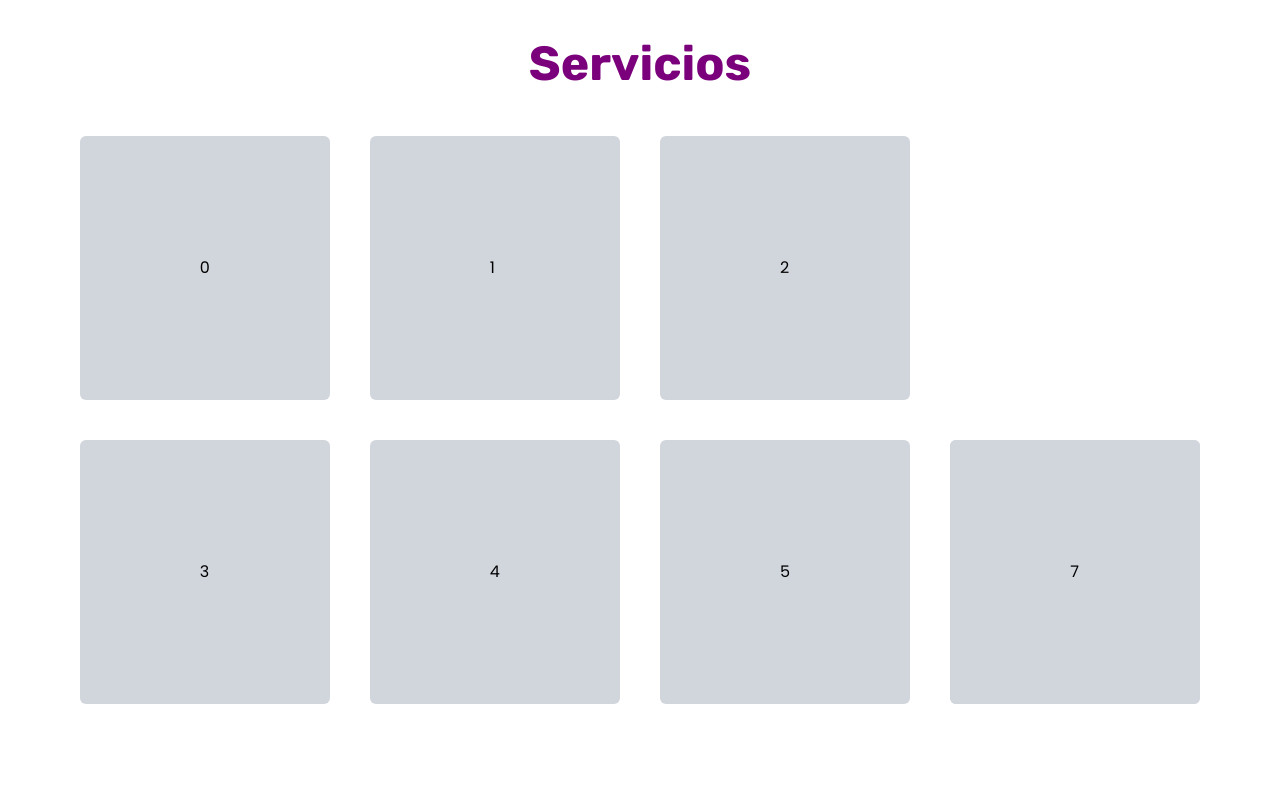
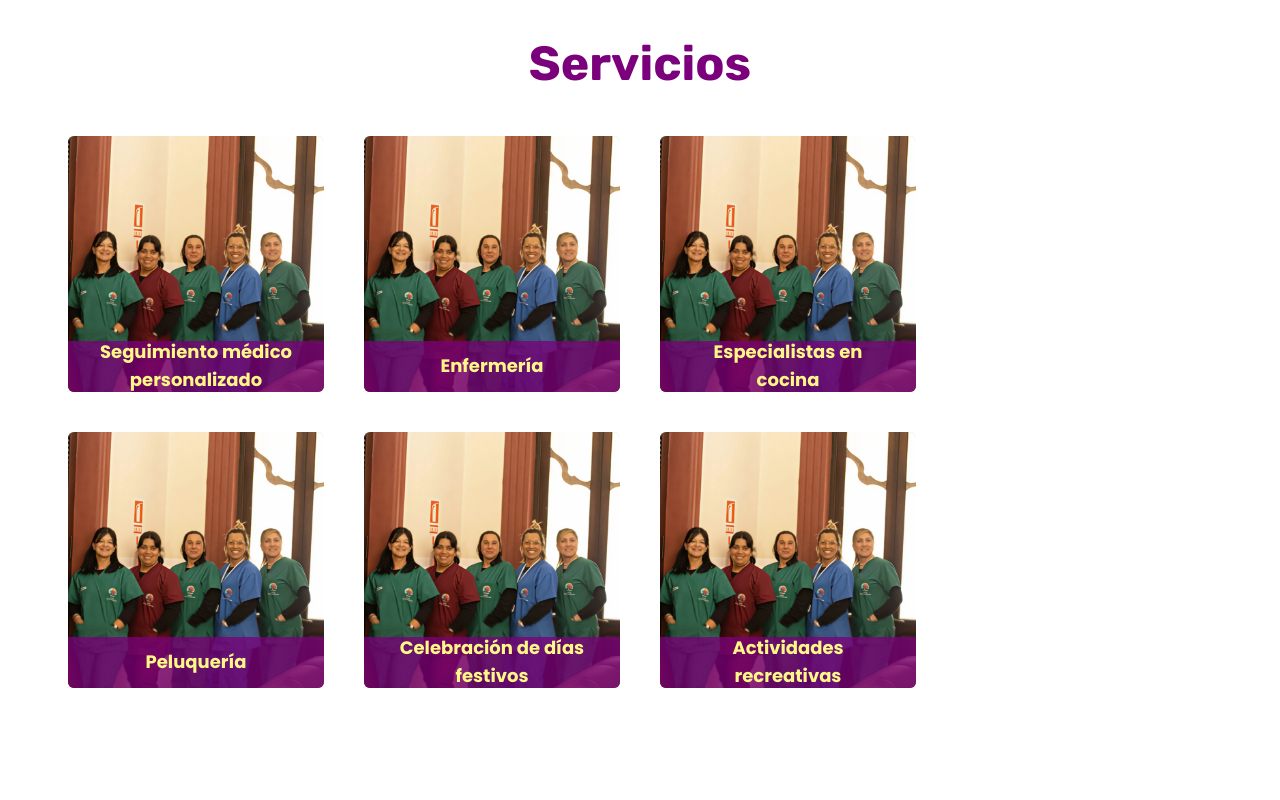
Before and after one commit to sofowest/luzyvida-landing, a React (Vite) app: page / in a window 1280 px wide. Shown: the part 1600-2400 px from the top of the page. Before the commit the page ends 2360 px from the top, so only its background shows below. Built offline with nearby package versions, Linux system fonts and the light colour scheme.

Commit message:
Enhance services section and add pricing to HomePage
Replaces placeholder service cards with detailed cards featuring images and descriptions. Adds a new 'Pricing' section with a heading, description, and call-to-action button.

```diff
--- a/src/pages/HomePage.jsx
+++ b/src/pages/HomePage.jsx
@@ -51,17 +51,56 @@ function HomePage() {
       <article className="flex items-center justify-center bg-[--secondary-color]">
         <section className='flex flex-col items-center justify-center w-full h-full py-10'>
           <h2 className="text-5xl font-bold font-(family-name:--font-rubik) text-[var(--primary-color)] h-[10dvh]">Servicios</h2>
-          <div class="grid grid-cols-1 gap-5 m-4 grid-rows-14 md:grid-cols-4 md:grid-rows-6 md:gap-10">
-            <div class="col-start-1 row-start-1 row-span-2 md:col-start-1 md:row-start-1 md:col-span-1 md:row-span-3 bg-gray-300 rounded-md p-[15vh]">0</div>
-            <div class="col-start-1 row-start-3 row-span-2 md:col-start-2 md:row-start-1 md:col-span-1 md:row-span-3 bg-gray-300 rounded-md p-[15vh]">1</div>
-            <div class="col-start-1 row-start-5 row-span-2 md:col-start-3 md:row-start-1 md:col-span-1 md:row-span-3 bg-gray-300 rounded-md p-[15vh]">2</div>
-            <div class="col-start-1 row-start-7 row-span-2 md:col-start-1 md:row-start-4 md:col-span-1 md:row-span-3 bg-gray-300 rounded-md p-[15vh]">3</div>
-            <div class="col-start-1 row-start-9 row-span-2 md:col-start-2 md:row-start-4 md:col-span-1 md:row-span-3 bg-gray-300 rounded-md p-[15vh]">4</div>
-            <div class="col-start-1 row-start-11 row-span-2 md:col-start-3 md:row-start-4 md:col-span-1 md:row-span-3 bg-gray-300 rounded-md p-[15vh]">5</div>
-            <div class="col-start-1 row-start-13 row-span-2 md:col-start-4 md:row-start-4 md:col-span-1 md:row-span-3 bg-gray-300 rounded-md p-[15vh]">6</div>
-            <div class="col-start-1 row-start-15 row-span-2 md:col-start-4 md:row-start-4 md:col-span-1 md:row-span-3 bg-gray-300 rounded-md p-[15vh]">7</div>
+          <div class="grid grid-cols-1 gap-5 m-4 grid-rows-10 md:grid-cols-4 md:grid-rows-6 md:gap-10">
+            <div class="w-[80vw] h-[40vh] col-start-1 row-start-1 row-span-2 md:w-[20vw] md:h-[20vw] md:col-start-1 md:row-start-1 md:col-span-1 md:row-span-3 bg-gray-300 rounded-md relative">
+              <img src="/imgs/vento-img-inicio-1.webp" alt="Empleadas de Luz Y Vida posando para una foto en conjunto" className="w-full h-full object-cover rounded-md"/>
+              <section className="absolute bottom-0 h-[20%] bg-[#7b007bc0] bg-opacity-70 w-full text-center text-[var(--secondary-color)] rounded-b-md flex items-center justify-center">
+                <h3 className="text-lg font-bold w-50">Seguimiento médico personalizado</h3>
+              </section>
+            </div>
+            <div class="w-[80vw] h-[40vh] col-start-1 row-start-3 row-span-2 md:w-[20vw] md:h-[20vw] md:col-start-2 md:row-start-1 md:col-span-1 md:row-span-3 bg-gray-300 rounded-md relative">
+              <img src="/imgs/vento-img-inicio-1.webp" alt="Empleadas de Luz Y Vida posando para una foto en conjunto" className="w-full h-full object-cover rounded-md"/>
+              <section className="absolute bottom-0 h-[20%] bg-[#7b007bc0] bg-opacity-70 w-full text-center text-[var(--secondary-color)] rounded-b-md flex items-center justify-center">
+                <h3 className="text-lg font-bold w-50">Enfermería</h3>
+              </section>
+            </div>
+            <div class="w-[80vw] h-[40vh] col-start-1 row-start-5 row-span-2 md:w-[20vw] md:h-[20vw] md:col-start-3 md:row-start-1 md:col-span-1 md:row-span-3 bg-gray-300 rounded-md relative">
+              <img src="/imgs/vento-img-inicio-1.webp" alt="Empleadas de Luz Y Vida posando para una foto en conjunto" className="w-full h-full object-cover rounded-md"/>
+              <section className="absolute bottom-0 h-[20%] bg-[#7b007bc0] bg-opacity-70 w-full text-center text-[var(--secondary-color)] rounded-b-md flex items-center justify-center">
+                <h3 className="text-lg font-bold w-50">Especialistas en cocina</h3>
+              </section>
+            </div>
+            <div class="w-[80vw] h-[40vh] col-start-1 row-start-7 row-span-2 md:w-[20vw] md:h-[20vw] md:col-start-1 md:row-start-4 md:col-span-1 md:row-span-3 bg-gray-300 rounded-md relative">
+              <img src="/imgs/vento-img-inicio-1.webp" alt="Empleadas de Luz Y Vida posando para una foto en conjunto" className="w-full h-full object-cover rounded-md"/>
+              <section className="absolute bottom-0 h-[20%] bg-[#7b007bc0] bg-opacity-70 w-full text-center text-[var(--secondary-color)] rounded-b-md flex items-center justify-center">
+                <h3 className="text-lg font-bold w-50">Peluquería</h3>
+              </section>
+            </div>
+            <div class="w-[80vw] h-[40vh] col-start-1 row-start-9 row-span-2 md:w-[20vw] md:h-[20vw] md:col-start-2 md:row-start-4 md:col-span-1 md:row-span-3 bg-gray-300 rounded-md relative">
+              <img src="/imgs/vento-img-inicio-1.webp" alt="Empleadas de Luz Y Vida posando para una foto en conjunto" className="w-full h-full object-cover rounded-md"/>
+              <section className="absolute bottom-0 h-[20%] bg-[#7b007bc0] bg-opacity-70 w-full text-center text-[var(--secondary-color)] rounded-b-md flex items-center justify-center">
+                <h3 className="text-lg font-bold w-50">Celebración de días festivos</h3>
+              </section>
+            </div>
+            <div class="w-[80vw] h-[40vh] col-start-1 row-start-11 row-span-2 md:w-[20vw] md:h-[20vw] md:col-start-3 md:row-start-4 md:col-span-1 md:row-span-3 bg-gray-300 rounded-md relative">
+              <img src="/imgs/vento-img-inicio-1.webp" alt="Empleadas de Luz Y Vida posando para una foto en conjunto" className="w-full h-full object-cover rounded-md"/>
+              <section className="absolute bottom-0 h-[20%] bg-[#7b007bc0] bg-opacity-70 w-full text-center text-[var(--secondary-color)] rounded-b-md flex items-center justify-center">
+                <h3 className="text-lg font-bold w-50">Actividades recreativas</h3>
+              </section>
+            </div>
           </div>
         </section>
+      </article>
+      <article className="h-dvh flex items-center justify-center">
+          <section className="flex flex-col items-center justify-center w-full h-full">
+            <h2 className="text-5xl font-bold font-(family-name:--font-rubik) text-[var(--primary-color)] h-[10dvh]">Pricing</h2>
+            <article>
+              <p className="text-lg text-center px-5 py-3">Lorem ipsum dolor sit amet, consectetur adipiscing elit. Quisque at erat nec enim facilisis tincidunt. Sed euismod, nunc vel tincidunt facilisis, nisi nisl aliquet nisi, euismod aliquam nisi nisl euismod.</p>
+              <div className="flex flex-col items-center justify-center">
+                <button className="bg-[var(--primary-color)] px-8 py-3 rounded-xl text-[var(--secondary-color)] font-bold text-2xl hover:scale-110 hover:bg-[#810081] transition-all">Ver precios</button>
+              </div>
+            </article>
+          </section>
       </article>
     </>
   )
```
